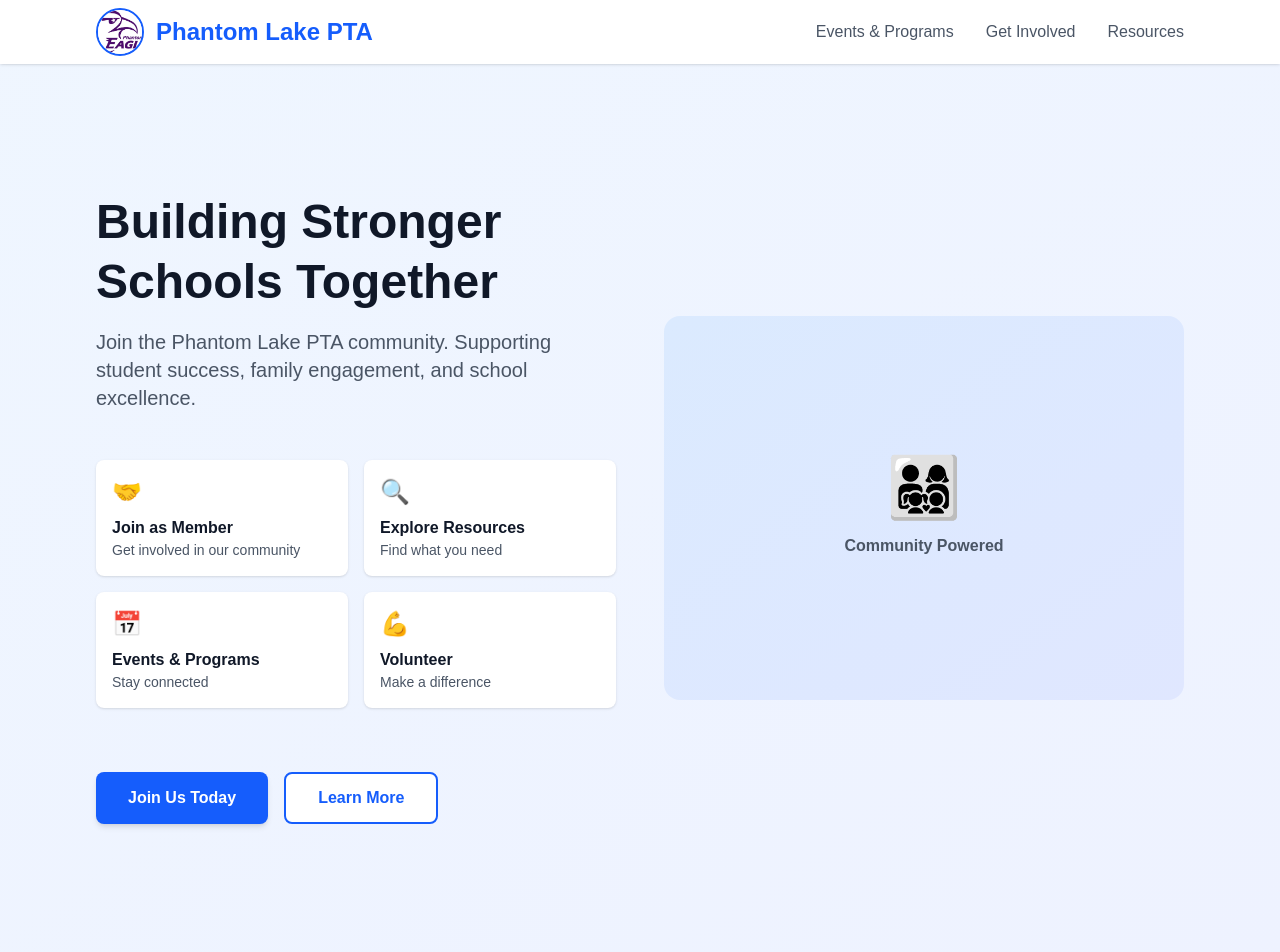
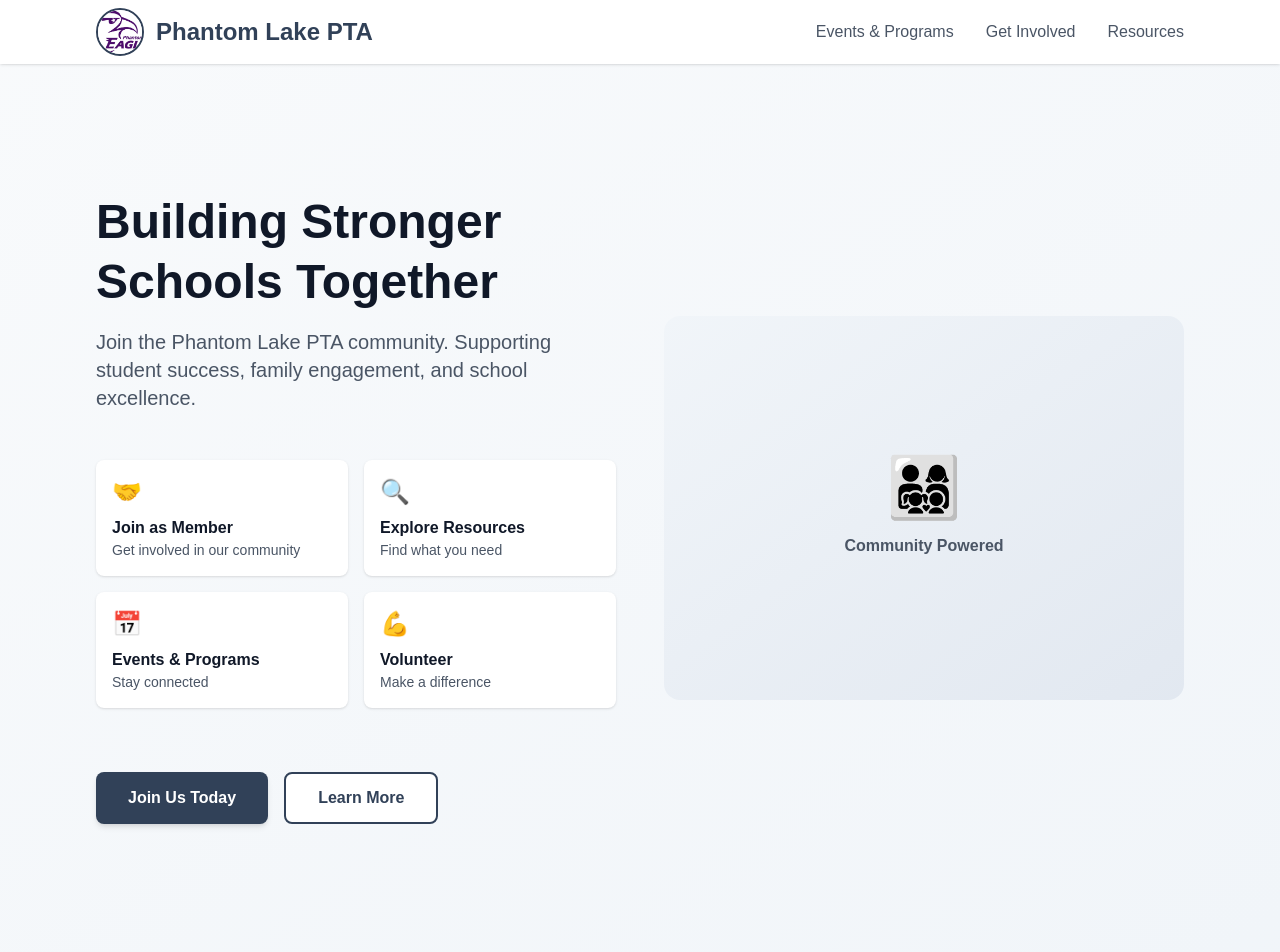
Before and after one commit to mtang35/ple-pta, a Next.js app: page / in a window 1280 px wide. Shown: the top 952 px of the page. Built offline with nearby package versions, Linux system fonts and the light colour scheme.

Commit message:
Update color scheme from bright blue to muted slate

```diff
--- a/app/page.tsx
+++ b/app/page.tsx
@@ -8,7 +8,7 @@ export default function Home() {
         <div className="max-w-6xl mx-auto px-4 sm:px-6 lg:px-8">
           <div className="flex justify-between items-center h-16">
             <div className="flex items-center gap-3">
-              <div className="relative w-12 h-12 rounded-full overflow-hidden border-2 border-blue-600">
+              <div className="relative w-12 h-12 rounded-full overflow-hidden border-2 border-slate-700">
                 <Image
                   src="/pta-logo.jpeg"
                   alt="Phantom Lake PTA Logo"
@@ -17,16 +17,16 @@ export default function Home() {
                   priority
                 />
               </div>
-              <h1 className="text-2xl font-bold text-blue-600">Phantom Lake PTA</h1>
+              <h1 className="text-2xl font-bold text-slate-700">Phantom Lake PTA</h1>
             </div>
             <div className="hidden md:flex gap-8">
-              <a href="https://phantomlakepta.givebacks.com/" target="_blank" rel="noopener noreferrer" className="text-gray-600 hover:text-blue-600 transition">
+              <a href="https://phantomlakepta.givebacks.com/" target="_blank" rel="noopener noreferrer" className="text-gray-600 hover:text-slate-700 transition">
                 Events & Programs
               </a>
-              <a href="https://phantomlakepta.givebacks.com/" target="_blank" rel="noopener noreferrer" className="text-gray-600 hover:text-blue-600 transition">
+              <a href="https://phantomlakepta.givebacks.com/" target="_blank" rel="noopener noreferrer" className="text-gray-600 hover:text-slate-700 transition">
                 Get Involved
               </a>
-              <a href="https://phantomlakepta.givebacks.com/" target="_blank" rel="noopener noreferrer" className="text-gray-600 hover:text-blue-600 transition">
+              <a href="https://phantomlakepta.givebacks.com/" target="_blank" rel="noopener noreferrer" className="text-gray-600 hover:text-slate-700 transition">
                 Resources
               </a>
             </div>
@@ -35,7 +35,7 @@ export default function Home() {
       </nav>
 
       {/* Hero Section */}
-      <section className="flex-1 bg-gradient-to-br from-blue-50 to-indigo-50">
+      <section className="flex-1 bg-gradient-to-br from-slate-50 to-slate-100">
         <div className="max-w-6xl mx-auto px-4 sm:px-6 lg:px-8 py-20 md:py-32">
           <div className="grid md:grid-cols-2 gap-12 items-center">
             {/* Left Content */}
@@ -52,22 +52,22 @@ export default function Home() {
               {/* Feature Cards */}
               <div className="grid grid-cols-2 gap-4 pt-4">
                 <div className="bg-white p-4 rounded-lg shadow-sm hover:shadow-md transition">
-                  <div className="text-2xl font-bold text-blue-600 mb-2">🤝</div>
+                  <div className="text-2xl font-bold text-slate-700 mb-2">🤝</div>
                   <p className="font-semibold text-gray-900">Join as Member</p>
                   <p className="text-sm text-gray-600">Get involved in our community</p>
                 </div>
                 <div className="bg-white p-4 rounded-lg shadow-sm hover:shadow-md transition">
-                  <div className="text-2xl font-bold text-blue-600 mb-2">🔍</div>
+                  <div className="text-2xl font-bold text-slate-700 mb-2">🔍</div>
                   <p className="font-semibold text-gray-900">Explore Resources</p>
                   <p className="text-sm text-gray-600">Find what you need</p>
                 </div>
                 <div className="bg-white p-4 rounded-lg shadow-sm hover:shadow-md transition">
-                  <div className="text-2xl font-bold text-blue-600 mb-2">📅</div>
+                  <div className="text-2xl font-bold text-slate-700 mb-2">📅</div>
                   <p className="font-semibold text-gray-900">Events & Programs</p>
                   <p className="text-sm text-gray-600">Stay connected</p>
                 </div>
                 <div className="bg-white p-4 rounded-lg shadow-sm hover:shadow-md transition">
-                  <div className="text-2xl font-bold text-blue-600 mb-2">💪</div>
+                  <div className="text-2xl font-bold text-slate-700 mb-2">💪</div>
                   <p className="font-semibold text-gray-900">Volunteer</p>
                   <p className="text-sm text-gray-600">Make a difference</p>
                 </div>
@@ -79,7 +79,7 @@ export default function Home() {
                   href="https://phantomlakepta.givebacks.com/"
                   target="_blank"
                   rel="noopener noreferrer"
-                  className="inline-flex items-center justify-center px-8 py-3 bg-blue-600 text-white font-semibold rounded-lg hover:bg-blue-700 transition shadow-md hover:shadow-lg"
+                  className="inline-flex items-center justify-center px-8 py-3 bg-slate-700 text-white font-semibold rounded-lg hover:bg-slate-800 transition shadow-md hover:shadow-lg"
                 >
                   Join Us Today
                 </a>
@@ -87,7 +87,7 @@ export default function Home() {
                   href="https://phantomlakepta.givebacks.com/"
                   target="_blank"
                   rel="noopener noreferrer"
-                  className="inline-flex items-center justify-center px-8 py-3 bg-white text-blue-600 font-semibold rounded-lg border-2 border-blue-600 hover:bg-blue-50 transition"
+                  className="inline-flex items-center justify-center px-8 py-3 bg-white text-slate-700 font-semibold rounded-lg border-2 border-slate-700 hover:bg-slate-50 transition"
                 >
                   Learn More
                 </a>
@@ -96,7 +96,7 @@ export default function Home() {
 
             {/* Right Image/Illustration */}
             <div className="hidden md:block">
-              <div className="bg-gradient-to-br from-blue-100 to-indigo-100 rounded-2xl p-12 h-96 flex items-center justify-center">
+              <div className="bg-gradient-to-br from-slate-100 to-slate-200 rounded-2xl p-12 h-96 flex items-center justify-center">
                 <div className="text-center">
                   <div className="text-6xl mb-4">👨‍👩‍👧‍👦</div>
                   <p className="text-gray-600 font-semibold">Community Powered</p>
@@ -116,7 +116,7 @@ export default function Home() {
               href="https://phantomlakepta.givebacks.com/"
               target="_blank"
               rel="noopener noreferrer"
-              className="p-6 border-2 border-gray-200 rounded-lg hover:border-blue-600 hover:shadow-lg transition text-center"
+              className="p-6 border-2 border-gray-200 rounded-lg hover:border-slate-700 hover:shadow-lg transition text-center"
             >
               <p className="text-4xl mb-3">📅</p>
               <h4 className="font-semibold text-gray-900 mb-2">Events & Programs</h4>
@@ -126,7 +126,7 @@ export default function Home() {
               href="https://phantomlakepta.givebacks.com/"
               target="_blank"
               rel="noopener noreferrer"
-              className="p-6 border-2 border-gray-200 rounded-lg hover:border-blue-600 hover:shadow-lg transition text-center"
+              className="p-6 border-2 border-gray-200 rounded-lg hover:border-slate-700 hover:shadow-lg transition text-center"
             >
               <p className="text-4xl mb-3">👥</p>
               <h4 className="font-semibold text-gray-900 mb-2">Membership</h4>
@@ -136,7 +136,7 @@ export default function Home() {
               href="https://phantomlakepta.givebacks.com/"
               target="_blank"
               rel="noopener noreferrer"
-              className="p-6 border-2 border-gray-200 rounded-lg hover:border-blue-600 hover:shadow-lg transition text-center"
+              className="p-6 border-2 border-gray-200 rounded-lg hover:border-slate-700 hover:shadow-lg transition text-center"
             >
               <p className="text-4xl mb-3">🙋</p>
               <h4 className="font-semibold text-gray-900 mb-2">Volunteer</h4>
@@ -146,7 +146,7 @@ export default function Home() {
               href="https://phantomlakepta.givebacks.com/"
               target="_blank"
               rel="noopener noreferrer"
-              className="p-6 border-2 border-gray-200 rounded-lg hover:border-blue-600 hover:shadow-lg transition text-center"
+              className="p-6 border-2 border-gray-200 rounded-lg hover:border-slate-700 hover:shadow-lg transition text-center"
             >
               <p className="text-4xl mb-3">🏪</p>
               <h4 className="font-semibold text-gray-900 mb-2">Shop</h4>
```
